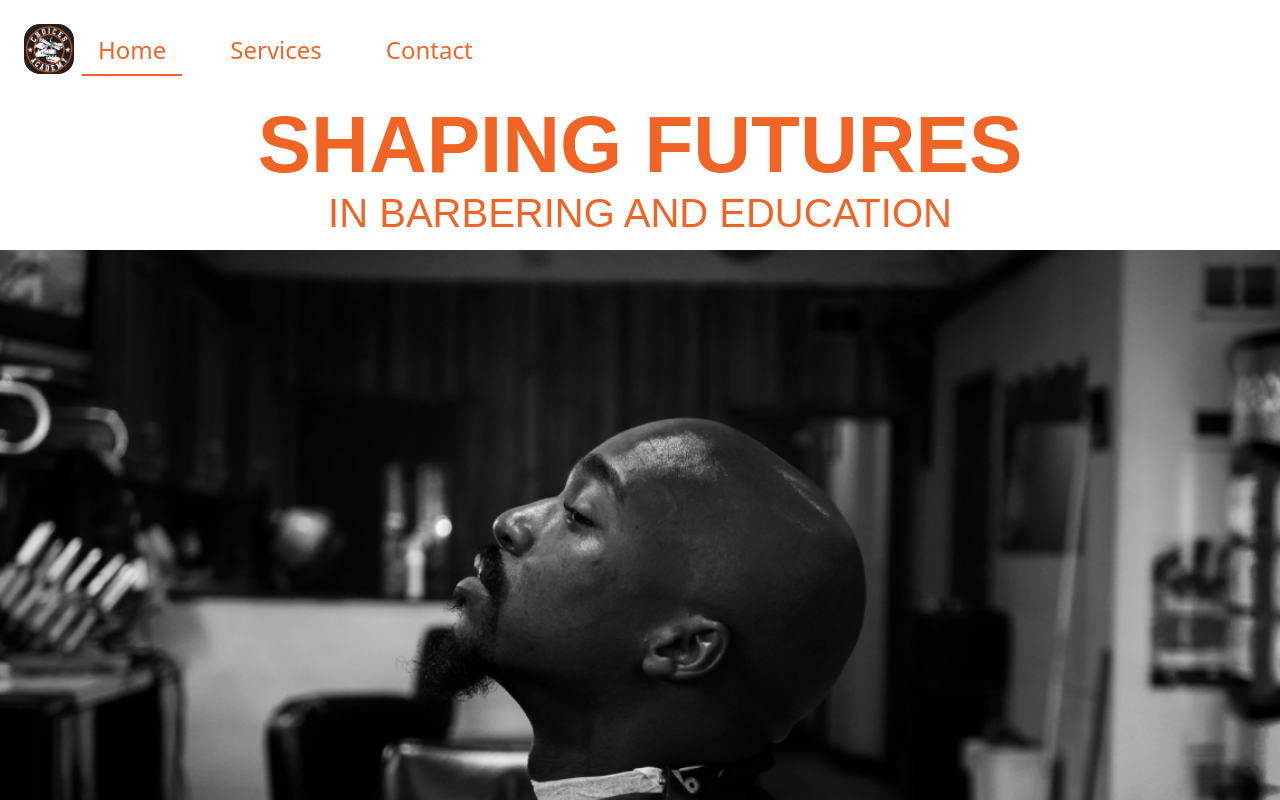
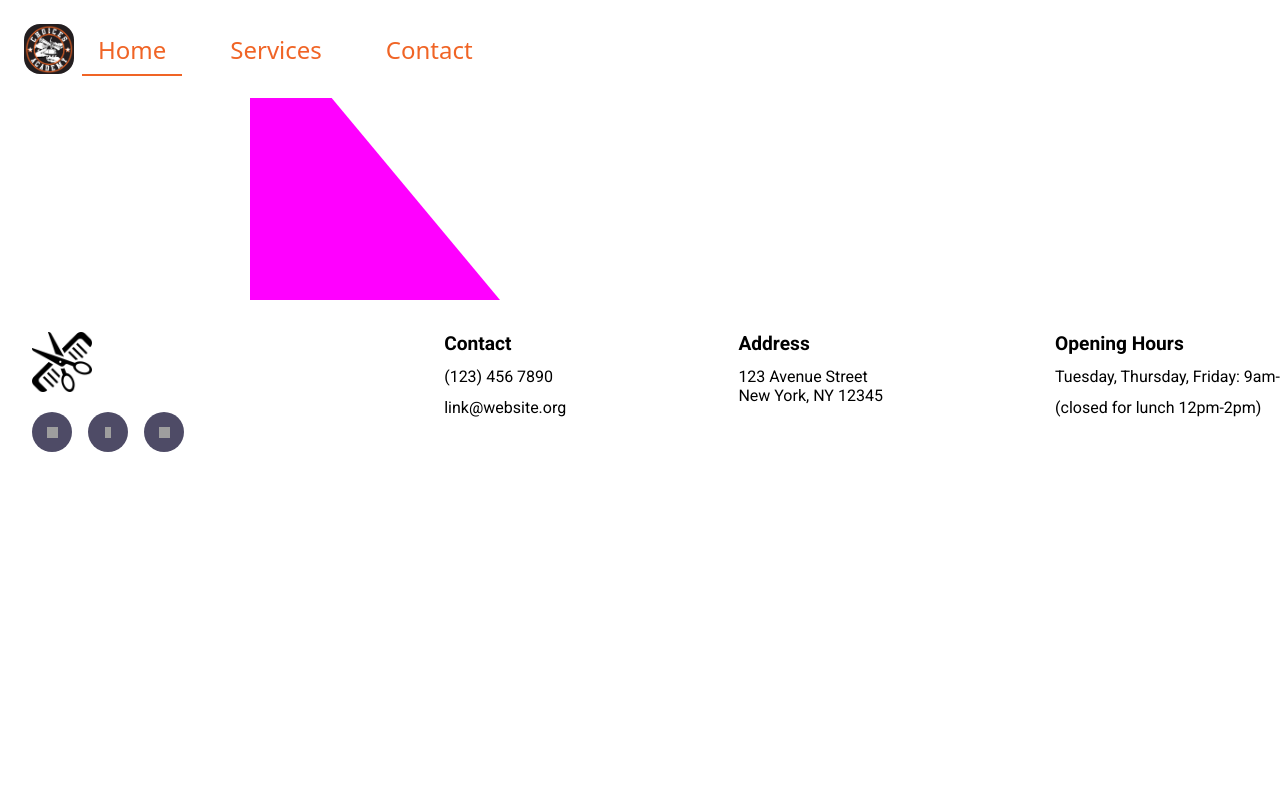
Before and after one commit to hatakedevelops/angular-testing, an Angular app in the folder business-profile/: page /home in a window 1280 px wide. Shown: the top 800 px of the page. Built offline with nearby package versions, Linux system fonts and the light colour scheme; grey boxes are pictures that could not be loaded; a web font is replaced by a local one.

Commit message:
minor experimenting with polygons

```diff
--- a/business-profile/src/app/home-page/home-page.component.css
+++ b/business-profile/src/app/home-page/home-page.component.css
@@ -32,3 +32,10 @@
     font-size: 2.5rem; /* Adjust as needed */
     margin-top: -5px;
   }
+
+  .triangle {
+  width: 500px;
+  height: 300px;
+  background-color: magenta;
+  clip-path: polygon(50% 100%, 50% 0%, 100% 100%);
+}
--- a/business-profile/src/app/home-page/home-page.component.html
+++ b/business-profile/src/app/home-page/home-page.component.html
@@ -1,7 +1,9 @@
-<div class="container">
+<!-- <div class="container">
   <div class="content">
     <h1 class="title">SHAPING FUTURES</h1>
     <p class="subtitle">IN BARBERING AND EDUCATION</p>
   </div>
   <img src="assets/man-bw.png" alt="" class="content-image">
-</div>
+</div> -->
+
+<div class="triangle"></div>
```
